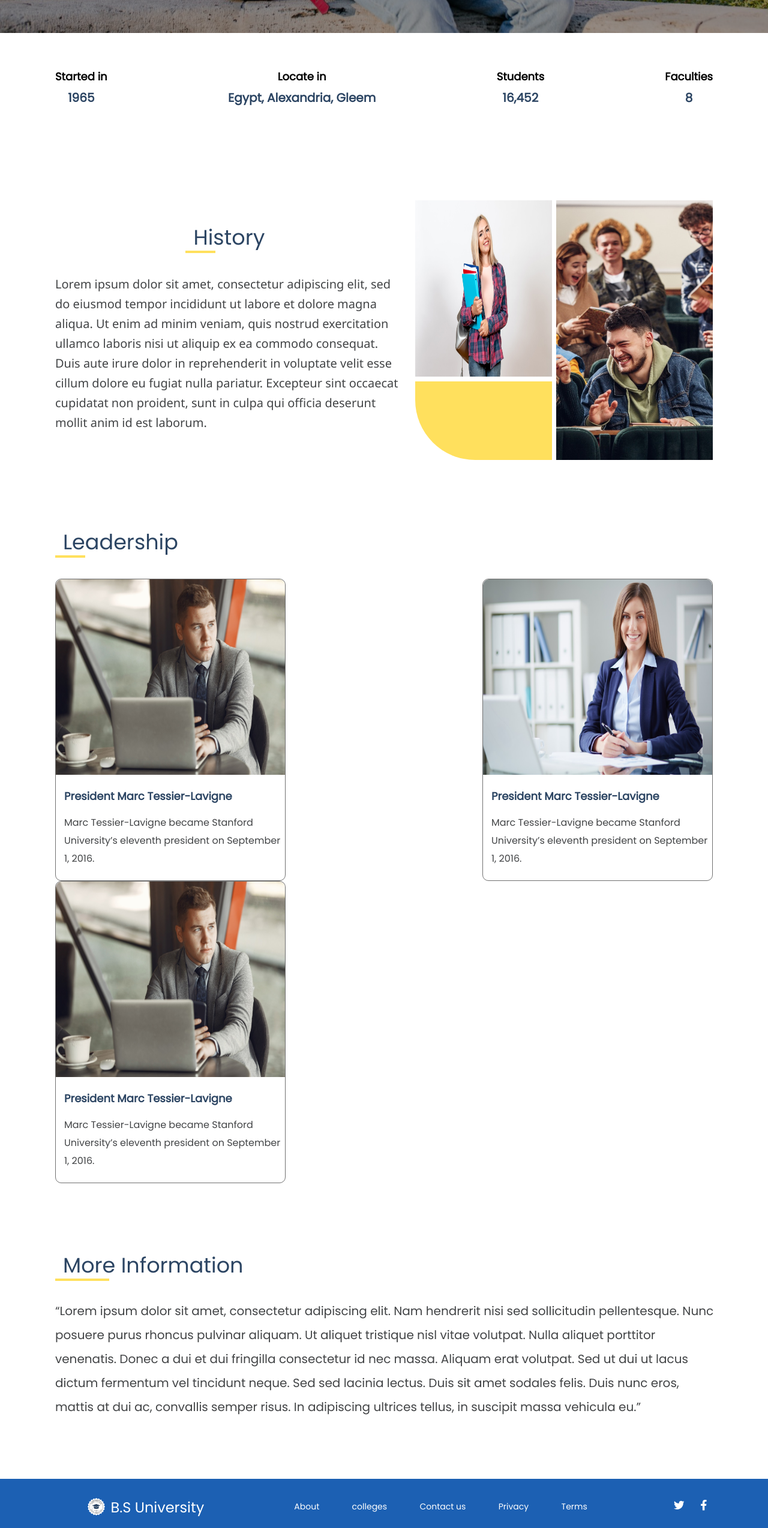
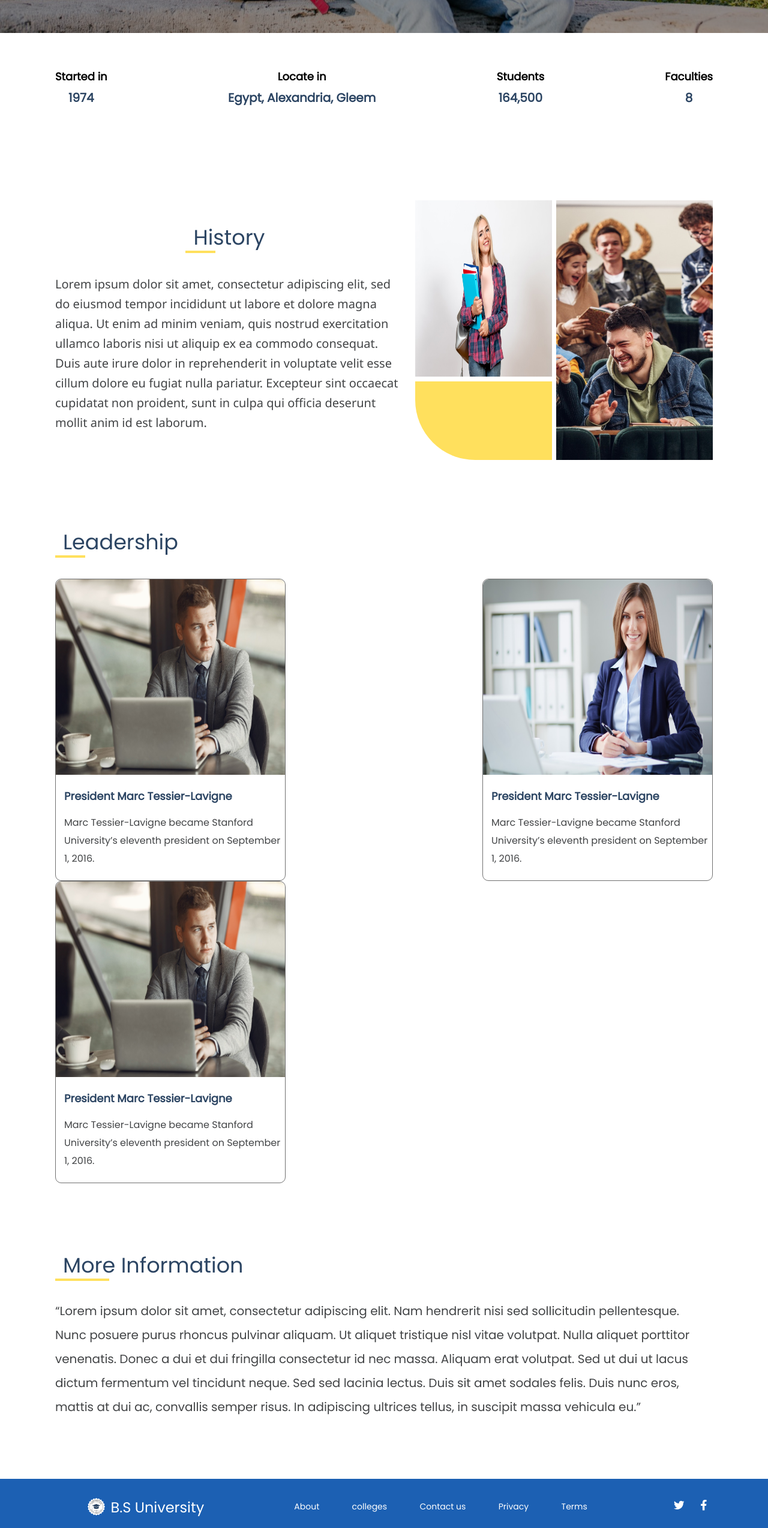
Before and after one commit to MarShallOwn/E-University, a React (Create React App) app: page /about in a window 1280 px wide. Shown: the part 745-3293 px from the top of the page at 60% size. Built offline with nearby package versions, Linux system fonts and the light colour scheme; no server answers.

Commit message:
adding counted in about page

```diff
--- a/src/components/About.js
+++ b/src/components/About.js
@@ -1,4 +1,4 @@
-import React, { useEffect } from "react";
+import React, { useEffect, useState } from "react";
 import { Grid } from "@material-ui/core";
 import Axios from "axios";
 
@@ -10,6 +10,32 @@ import AboutLeadership2 from "../assets/images/About-Leadership-2.jpeg";
 import Footer from "./Footer";
 
 const About = (props) => {
+
+  const [state, setstate] = useState({
+    year: 0,
+    students: 0,
+    faculties: 0
+  })
+
+  useEffect(() => {
+    for(let i=0, j=0, z= 0; i <= 164521; i = i + 250  , j = j + 3, z++){
+      setTimeout(() => {
+
+        if(z > 8){
+          setstate({faculties: 8, year: j, students: i})
+        }
+        else if(j > 1965){
+          setstate({faculties: 8, year: 1965, students: i});
+        }
+        else{
+          setstate({faculties: z, year: j, students: i});
+        }
+      })
+    }
+  }, [])
+
+  console.log(state);
+
   return (
     <Grid>
       <Grid
@@ -69,7 +95,7 @@ const About = (props) => {
               font: "normal normal 600 20px/5px Poppins",
             }}
           >
-            1965
+            {state.year}
           </p>
         </Grid>
         <Grid style={{ textAlign: "center" }}>
@@ -105,7 +131,7 @@ const About = (props) => {
               font: "normal normal 600 20px/5px Poppins",
             }}
           >
-            16,452
+            {state.students.toLocaleString()}
           </p>
         </Grid>
         <Grid style={{ textAlign: "center" }}>
@@ -123,7 +149,7 @@ const About = (props) => {
               font: "normal normal 600 20px/5px Poppins",
             }}
           >
-            8
+            {state.faculties}
           </p>
         </Grid>
       </Grid>
@@ -404,7 +430,7 @@ const About = (props) => {
           </Grid>
         </Grid>
         <Grid style={{width: '100%'}}>
-        <p style={{color: '#424446', font: 'normal normal normal 20px/40px Poppins', width: '1100px'}}>
+        <p style={{color: '#424446', font: 'normal normal normal 20px/40px Poppins', maxWidth: '1100px'}}>
           “Lorem ipsum dolor sit amet, consectetur adipiscing elit. Nam
           hendrerit nisi sed sollicitudin pellentesque. Nunc posuere purus
           rhoncus pulvinar aliquam. Ut aliquet tristique nisl vitae volutpat.
```
